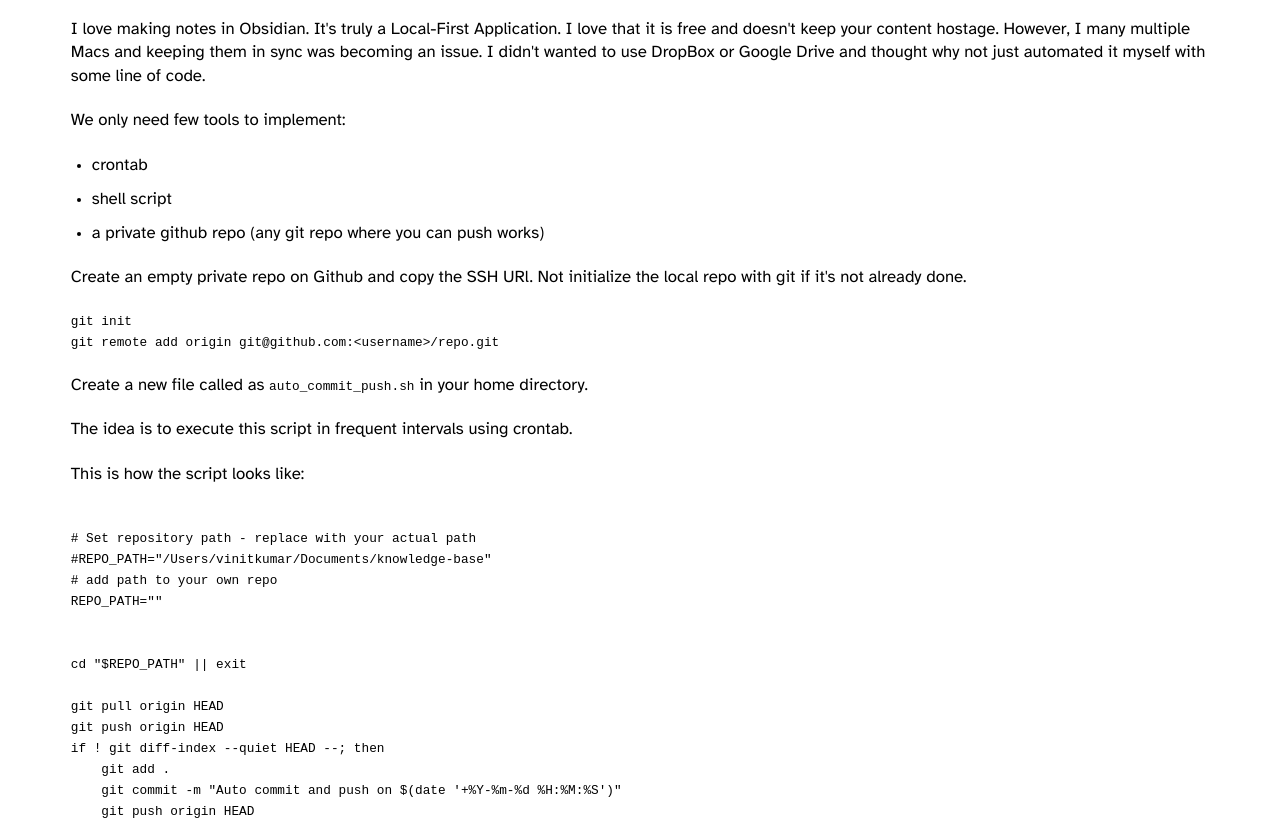
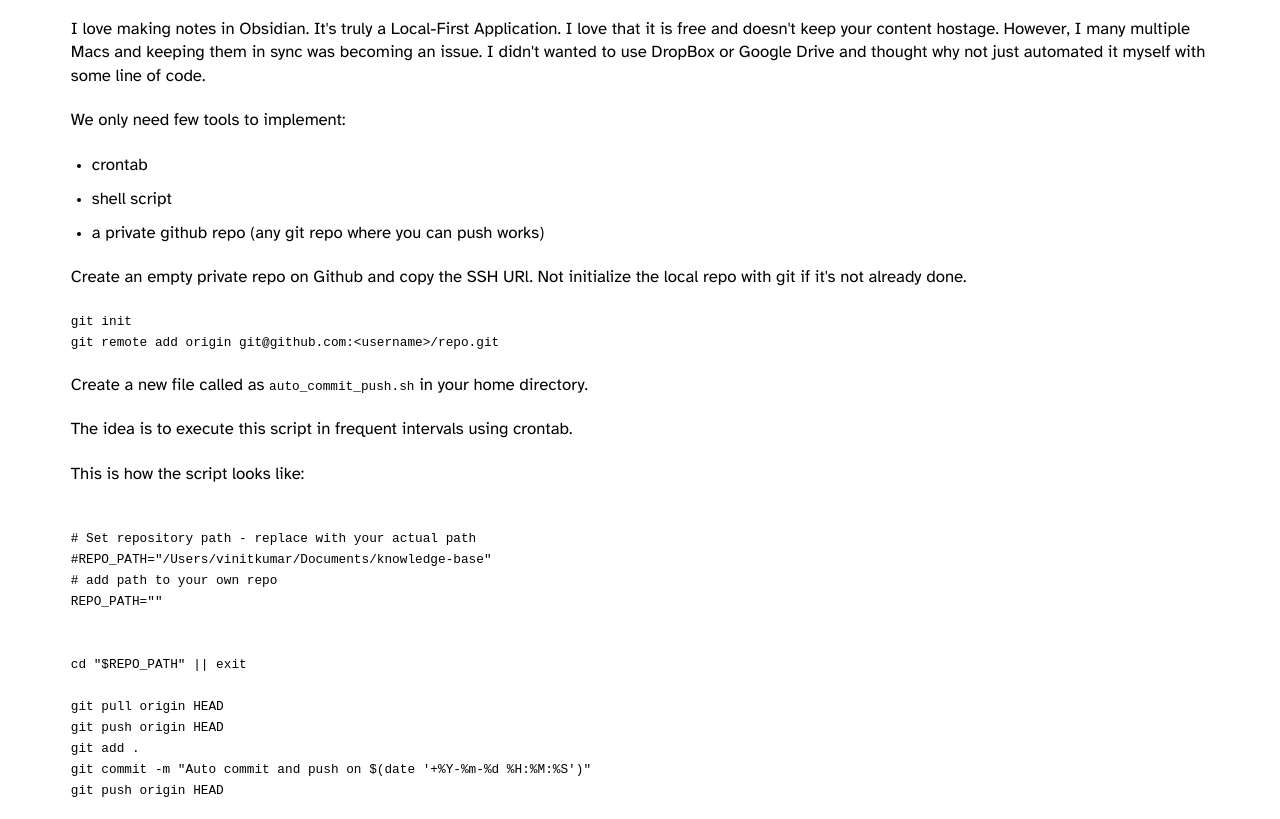
Before and after one commit to vinitkumar/vinitkumar.me, a Gatsby site: page /implement-multi-way-sync-obsidian/ in a window 1280 px wide. Shown: the part 133-952 px from the top of the page. Built offline with nearby package versions, Linux system fonts and the light colour scheme; Gatsby itself is replaced by a stand-in of ours; some packages are replaced by stand-ins of ours; code samples lack their colours.

Commit message:
fix: script

````diff
--- a/content/blog/implement-multi-way-sync-obsidian/index.md
+++ b/content/blog/implement-multi-way-sync-obsidian/index.md
@@ -42,12 +42,9 @@ cd "$REPO_PATH" || exit
 
 git pull origin HEAD
 git push origin HEAD
-if ! git diff-index --quiet HEAD --; then
-    git add .
-    git commit -m "Auto commit and push on $(date '+%Y-%m-%d %H:%M:%S')"
-    git push origin HEAD
-fi
-
+git add .
+git commit -m "Auto commit and push on $(date '+%Y-%m-%d %H:%M:%S')"
+git push origin HEAD
 ```
 
 Here is how the crontab looks like, add it by executing this:
````
